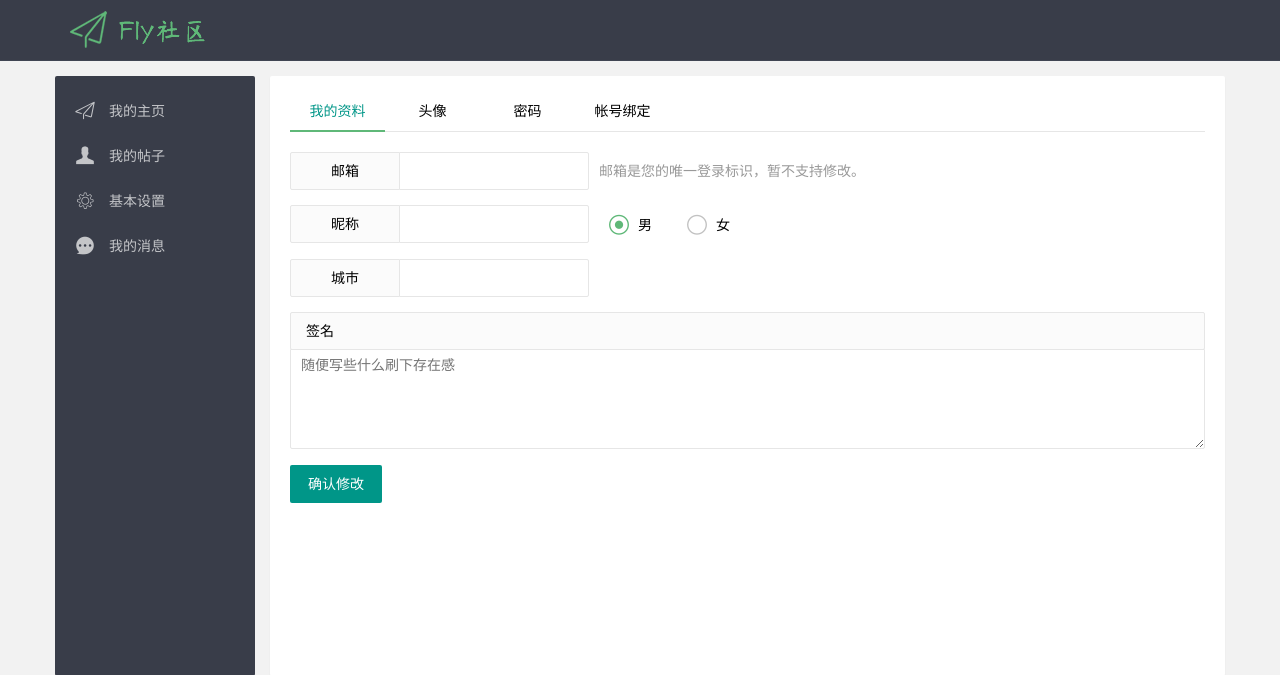
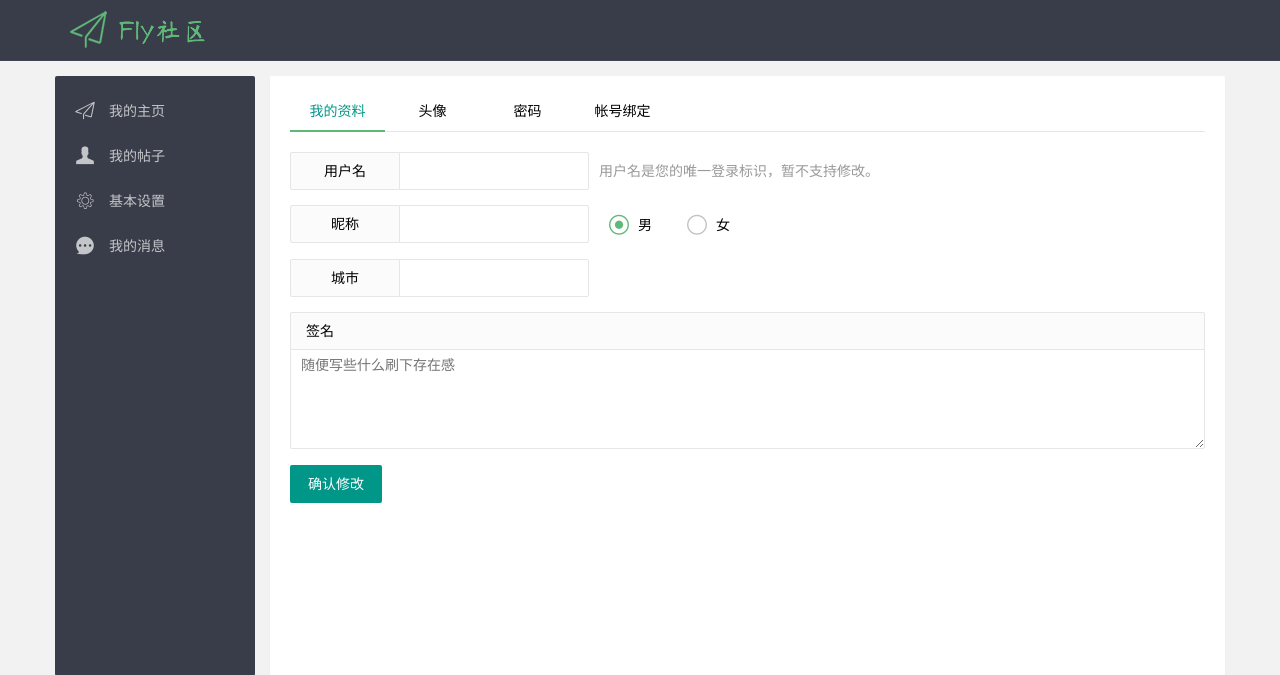
Before and after one commit to dwdw520533/mhzx_forum, a Python web app: template mhzx/templates/user/set.html in a window 1280 px wide. Shown: the top 675 px of the page. Run offline with Jinja, Linux system fonts and the light colour scheme; the template is opened without the code that fills it: most values are stand-ins (such as "Sample title", 1, 10 or a date in 2020).

Commit message:
update page

```diff
--- a/mhzx/templates/user/set.html
+++ b/mhzx/templates/user/set.html
@@ -11,13 +11,11 @@
         <div class="layui-form layui-form-pane layui-tab-item layui-show">
           <form method="post" action="/user/set">
             <div class="layui-form-item">
-              <label for="L_email" class="layui-form-label">邮箱</label>
+              <label for="L_userid" class="layui-form-label">用户名</label>
               <div class="layui-input-inline">
-                <input type="text" id="L_email" name="email" required lay-verify="email" autocomplete="off" value="{{ current_user.user['email'] }}" class="layui-input" disabled>
+                <input type="text" id="L_userid" name="userid" required lay-verify="required" autocomplete="off" value="{{ current_user.user['userid'] }}" class="layui-input" disabled>
               </div>
-              <div class="layui-form-mid layui-word-aux">邮箱是您的唯一登录标识，暂不支持修改。</div>
-{#              <div class="layui-form-mid layui-word-aux">如果您在邮箱已激活的情况下，变更了邮箱，需<a href="activate.html" style="font-size: 12px; color: #4f99cf;">重新验证邮箱</a>。</div>#}
-            </div>
+              <div class="layui-form-mid layui-word-aux">用户名是您的唯一登录标识，暂不支持修改。</div></div>
             <div class="layui-form-item">
               <label for="L_username" class="layui-form-label">昵称</label>
               <div class="layui-input-inline">
```
